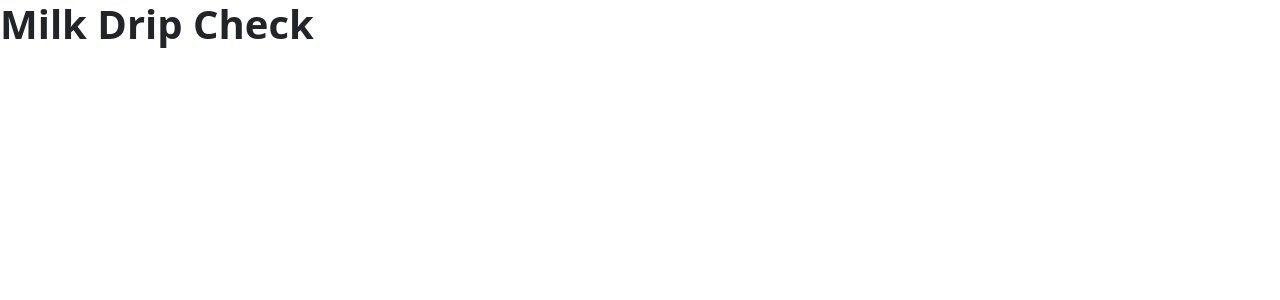
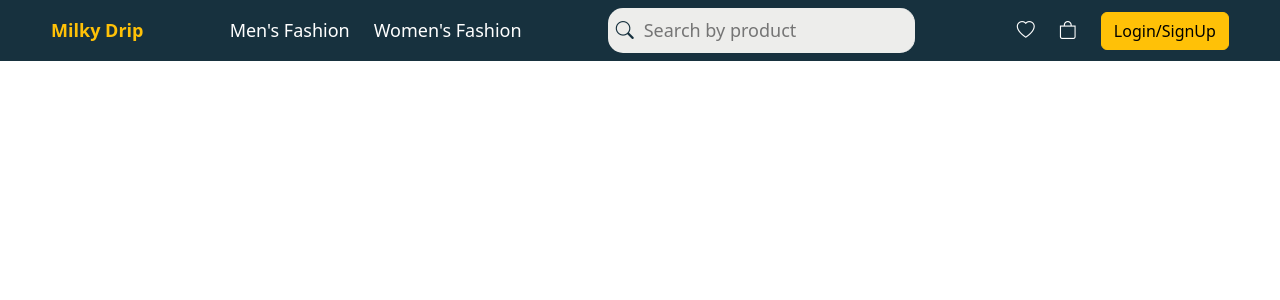
Before and after one commit to devm567/MilkyDrip, a React (Vite) app: page / in a window 1280 px wide. Shown: the top 300 px of the page. Built offline with nearby package versions, Linux system fonts and the light colour scheme.

Commit message:
Responsive Header Done

```diff
--- a/package.json
+++ b/package.json
@@ -11,6 +11,7 @@
   },
   "dependencies": {
     "bootstrap": "^5.3.7",
+    "bootstrap-icons": "^1.13.1",
     "react": "^19.1.1",
     "react-dom": "^19.1.1"
   },
--- a/src/App.jsx
+++ b/src/App.jsx
@@ -1,10 +1,13 @@
 import 'bootstrap/dist/css/bootstrap.min.css';
 import 'bootstrap/dist/js/bootstrap.bundle.min.js';
+import "bootstrap-icons/font/bootstrap-icons.css";
+
+import Header from './components/Header';
 
 function App() {
   return (
     <>
-    <h1 className='fw-bold'>Milk Drip Check</h1>
+    <Header/>
 
     </>
   )
--- /dev/null
+++ b/src/components/Header.jsx
@@ -0,0 +1,74 @@
+import styles from "./Header.module.css";
+
+/* Logo */
+function Logo() {
+  return (
+    <div id="logo" className="fw-bolder text-warning">
+      Milky Drip
+    </div>
+  );
+}
+
+/* Categories */
+function Categories() {
+  return (
+    <div className={styles.categories}>
+      <ul className="d-flex align-items-center gap-4 list-unstyled m-0">
+        <li>Men's Fashion</li>
+        <li>Women's Fashion</li>
+      </ul>
+    </div>
+  );
+}
+
+/* Search */
+function Search() {
+  return (
+    <div className={`${styles.headerSearch}`}>
+        <div className=" d-flex align-items-center p-2">
+            <span className={`bi bi-search pe-2 ${styles.searchIcon}`}></span>
+            <input
+                type="text"
+                id="search"
+                placeholder="Search by product"
+                className="input-box border-0"
+            />
+        </div>
+
+    </div>
+  );
+}
+
+/* Login Section */
+function Login() {
+  return (
+    <div className={styles.LoginSection}>
+        <div className={`d-flex gap-4 align-items-center ps-3 ${styles.rightSection}`}>
+            <span className="bi bi-heart"></span>
+            <span className="bi bi-bag"></span>
+            <button className="btn btn-warning">Login/SignUp</button>
+        </div>
+    </div>
+  );
+}
+
+/* Hamburger */
+function Hamburger() {
+  return <span className={`bi bi-list ${styles.hamburger}`}></span>;
+}
+
+function Header() {
+  return (
+    <header
+      className={`${styles.Header} p-2 text-white`}
+    >
+      <Logo />
+      <Categories />
+      <Search />
+      <Login />
+      <Hamburger />
+    </header>
+  );
+}
+
+export default Header;
--- /dev/null
+++ b/src/components/Header.module.css
@@ -0,0 +1,55 @@
+.Header {
+  background-color: #17313E;
+  display: flex;
+  justify-content: space-around ;
+  align-items: center;
+  font-size: large;
+}
+
+#logo {
+  font-family: 'Noto Sans';
+}
+
+input {
+  background-color: #ededeb;
+  outline: 0;
+}
+
+.headerSearch {
+  background-color: #ededeb;
+  border-radius: 15px;
+  color: #17313E;
+  border-right: 1px solid #ededeb;
+}
+
+.searchIcon {
+  color: #17313E;
+}
+
+.hamburger {
+  display: none;
+}
+
+/* For tablet */
+@media (max-width: 850px) {
+  .categories,
+  .LoginSection {
+    display: none; /* hide on tablet & mobile */
+  }
+
+  .hamburger {
+    display: inline-block; /* show hamburger */
+  }
+}
+
+/*For Mobils*/
+@media (max-width: 500px) {
+    .headerSearch{
+      display: none; /* hide on tablet & mobile */
+    }
+
+    header{
+        justify-content:space-evenly;
+        align-items: end;
+    }
+}
```
Also changed, not shown: src/assets/colorPallete.txt, 1 other file (tests, documents, lock files or other folders).
